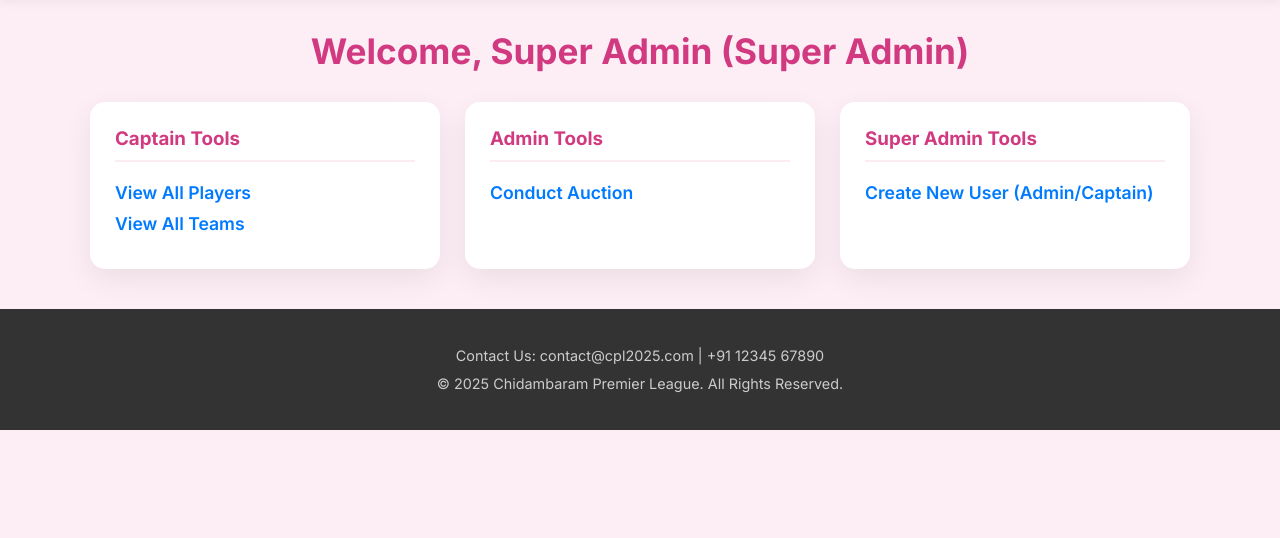
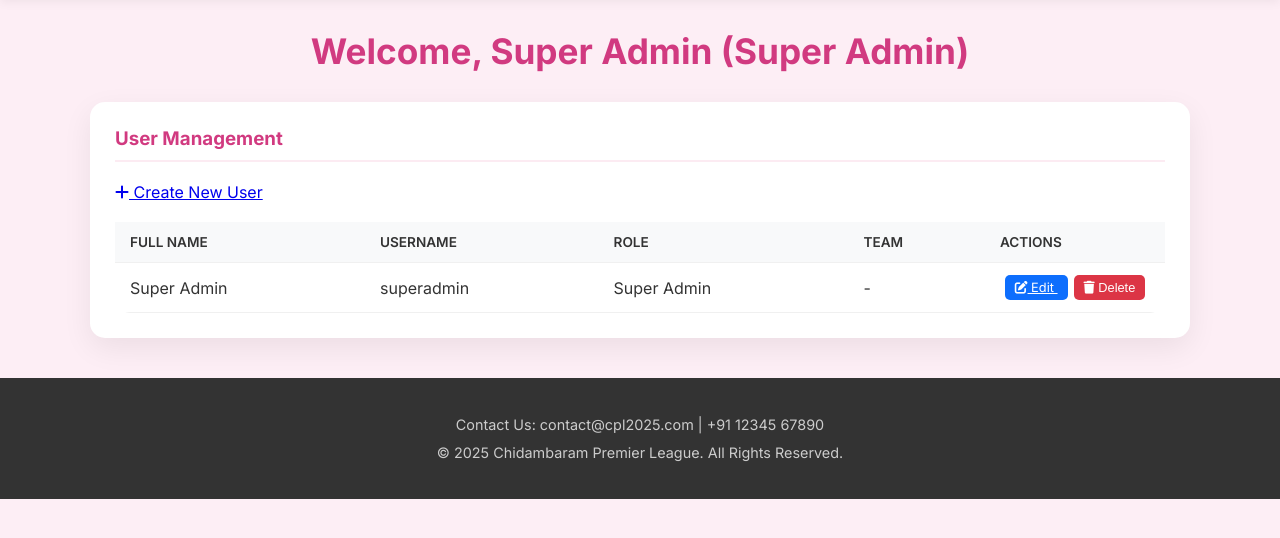
Before and after one commit to kssmani94-hub/CPL, a Flask app: page /dashboard in a window 1280 px wide. Shown: the part 50-588 px from the top of the page. Run offline with Flask 3, Linux system fonts and the light colour scheme; a user stored in the database is signed in; data comes from the database, SQL or seed files in the repository.

Commit message:
Update dashboard.html

```diff
--- a/templates/dashboard.html
+++ b/templates/dashboard.html
@@ -1,35 +1,78 @@
 {% extends "layout.html" %}
 {% block title %}Admin Dashboard{% endblock %}
+
 {% block content %}
 <div class="main-container">
     <h2 class="page-title">Welcome, {{ current_user.full_name }} ({{ current_user.role }})</h2>
 
-    <div class="dashboard-grid">
-        <div class="dashboard-card">
-            <h3>Captain Tools</h3>
-            <ul class="dashboard-links">
-                <li><a href="{{ url_for('players') }}">View All Players</a></li>
-                <li><a href="{{ url_for('teams') }}">View All Teams</a></li>
-                </ul>
+    {# --- Super Admin: User Management --- #}
+    {% if current_user.role == 'Super Admin' %}
+    <div class="dashboard-card">
+        <h3>User Management</h3>
+        <a href="{{ url_for('create_user') }}" class="btn create-user-btn" style="margin-bottom: 15px;"><i class="fas fa-plus"></i> Create New User</a>
+        <div class="table-container" style="box-shadow: none;"> {# Reuse table container style #}
+            <table class="user-management-table">
+                <thead>
+                    <tr>
+                        <th>Full Name</th>
+                        <th>Username</th>
+                        <th>Role</th>
+                        <th>Team</th>
+                        <th>Actions</th>
+                    </tr>
+                </thead>
+                <tbody>
+                    {% for user in all_users %}
+                    <tr>
+                        <td>{{ user.full_name }}</td>
+                        <td>{{ user.username }}</td>
+                        <td>{{ user.role }}</td>
+                        <td>{{ user.team.team_name if user.team else '-' }}</td>
+
+						<td>
+                        {# Link to the edit_user route, passing the user's ID #}
+                        <a href="{{ url_for('edit_user', user_id=user.id) }}" class="edit-btn">
+                            <i class="fas fa-edit"></i> Edit
+                        </a>{# Delete Button Form with Confirmation #}
+                        <form method="POST" action="{{ url_for('delete_user', user_id=user.id) }}"
+                              onsubmit="return confirm('Are you sure you want to delete user {{ user.username }}? This cannot be undone.');"
+                              style="display: inline;">
+                            <button type="submit" class="delete-btn">
+                                <i class="fas fa-trash"></i> Delete
+                            </button>
+                        </form>
+                    </td>
+                    </tr>
+                    {% else %}
+                    <tr>
+                        <td colspan="5" style="text-align: center; font-style: italic; color: #888;">No other users found.</td>
+                    </tr>
+                    {% endfor %}
+                </tbody>
+            </table>
         </div>
+    </div>
 
-        {% if current_user.role == 'Admin' or current_user.role == 'Super Admin' %}
-        <div class="dashboard-card">
-            <h3>Admin Tools</h3>
-            <ul class="dashboard-links">
-                <li><a href="{{ url_for('auctions') }}">Conduct Auction</a></li>
-                </ul>
-        </div>
-        {% endif %}
+    {# --- Admin: Create User Link (Show only if not Super Admin) --- #}
+    {% elif current_user.role == 'Admin' %}
+     <div class="dashboard-card">
+        <h3>Admin Tools</h3>
+         <ul class="dashboard-links">
+             <li><a href="{{ url_for('create_user') }}">Create New Captain User</a></li>
+             <li><a href="{{ url_for('auctions') }}">Conduct Auction</a></li>
+         </ul>
+     </div>
 
-        {% if current_user.role == 'Super Admin' %}
-        <div class="dashboard-card">
-            <h3>Super Admin Tools</h3>
-            <ul class="dashboard-links">
-                <li><a href="{{ url_for('create_user') }}">Create New User (Admin/Captain)</a></li>
-                </ul>
-        </div>
-        {% endif %}
-    </div>
+    {# --- Captain: Basic Links --- #}
+    {% elif current_user.role == 'Captain' %}
+    <div class="dashboard-card">
+        <h3>Captain Tools</h3>
+         <ul class="dashboard-links">
+             <li><a href="{{ url_for('players') }}">View All Players</a></li>
+             <li><a href="{{ url_for('teams') }}">View Teams & Players</a></li>
+         </ul>
+     </div>
+    {% endif %}
+
 </div>
 {% endblock %}
```
